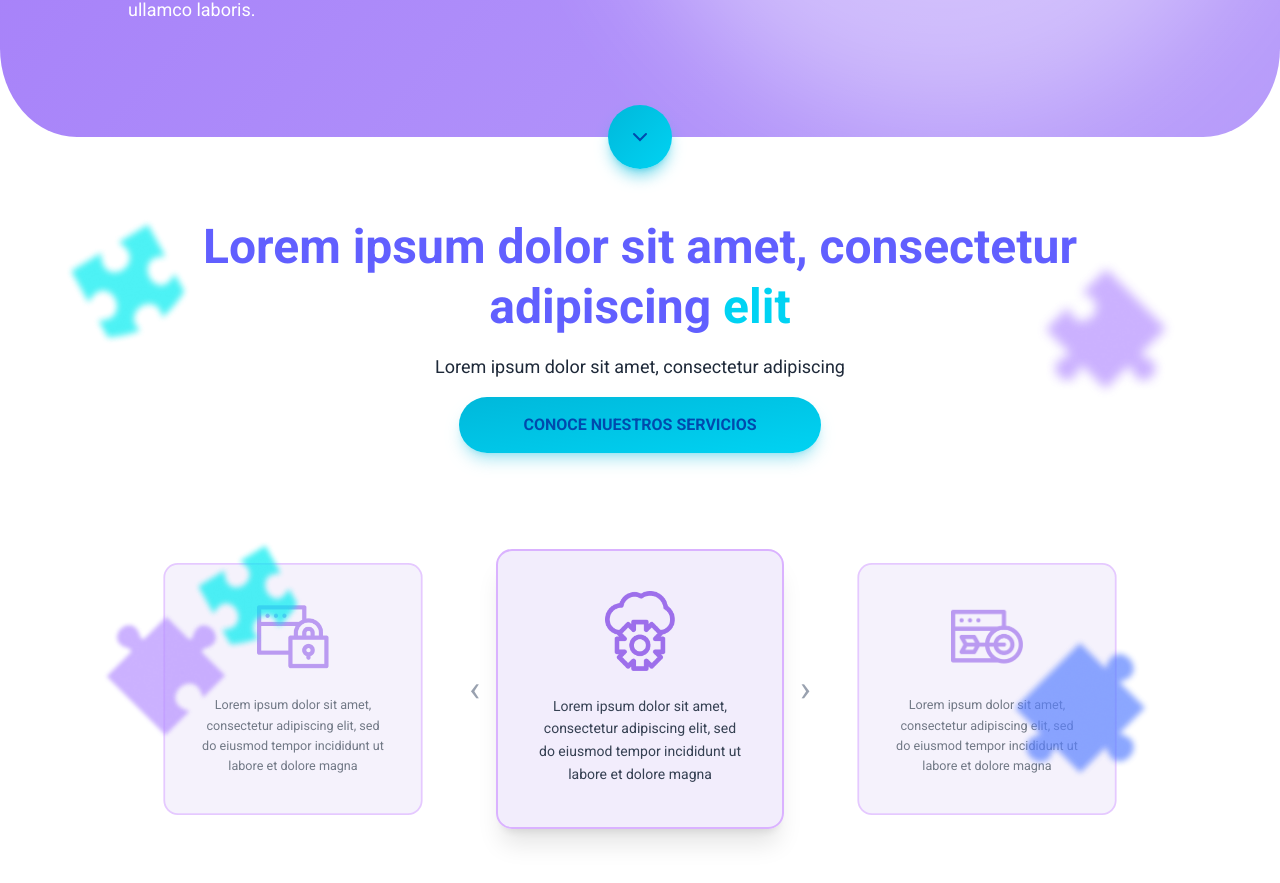
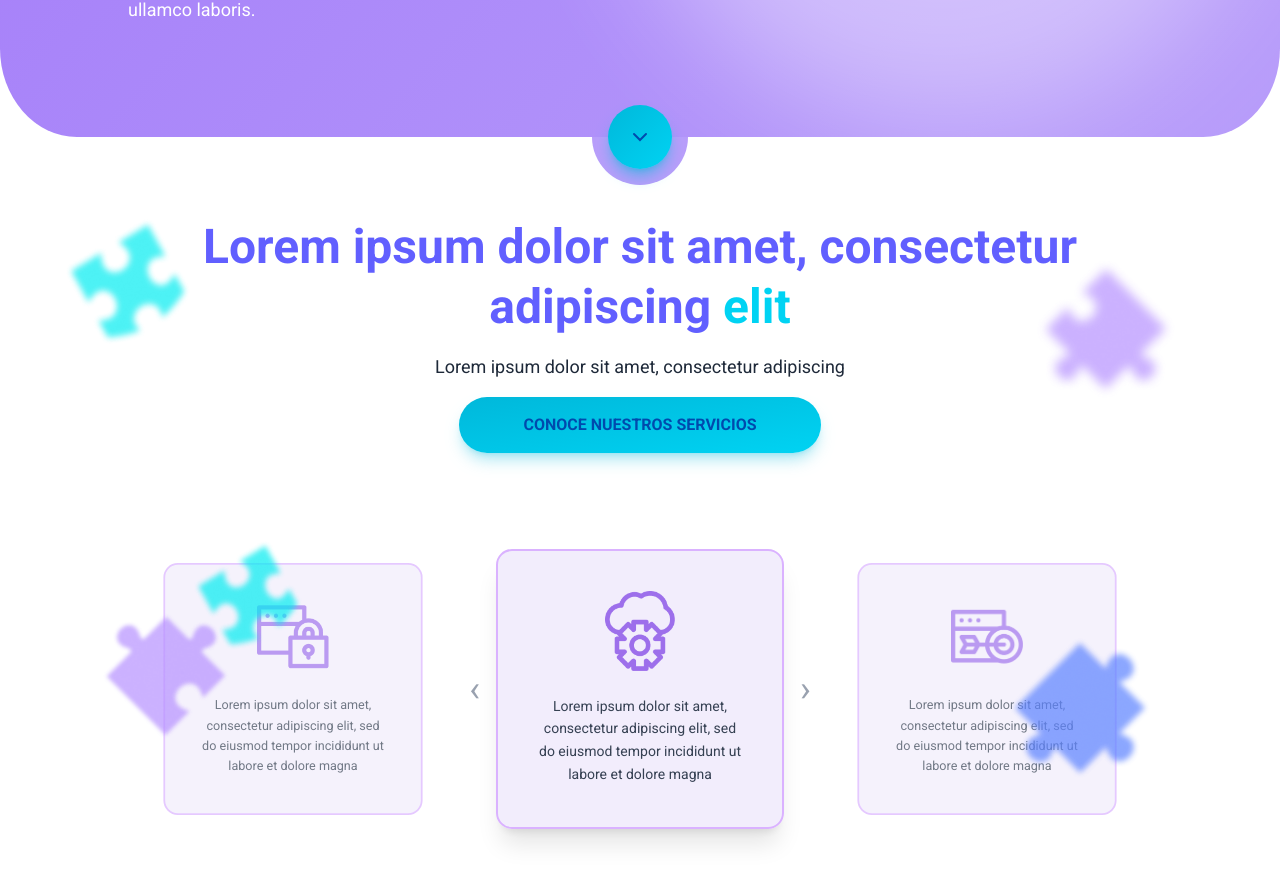
Before and after one commit to CerebiiaCompany/hilda-landing, a React (Vite) app: page / in a window 1280 px wide. Shown: the part 1401-2284 px from the top of the page. Built offline with nearby package versions, Linux system fonts and the light colour scheme.

Commit message:
fix:fix-redondeo-button-direction-back

```diff
--- a/src/components/ServicesSection.tsx
+++ b/src/components/ServicesSection.tsx
@@ -34,10 +34,13 @@ export default function ServicesSection() {
         <div className="bg-white">
             <div className="min-h-screen relative pb-20 pt-20 px-12 md:px-20">
                 <div className="flex justify-center absolute top-0 left-0 right-0 -translate-y-8 z-20">
-                    <div className="w-16 h-16 bg-gradient-to-br from-cyan-500 to-cyan-400 rounded-full flex items-center justify-center text-white cursor-pointer shadow-lg shadow-cyan-500/50 relative">
-                        <svg width="24" height="24" viewBox="0 0 24 24" fill="none">
-                            <path d="M6 9L12 15L18 9" stroke="#004AAD" strokeWidth="2" strokeLinecap="round" />
-                        </svg>
+                    <div className="relative">
+                        <div className="absolute inset-0 w-24 h-12 rounded-b-full -translate-x-4 translate-y-8 bg-primary-lighter"></div>
+                        <div className="w-16 h-16 bg-gradient-to-br from-cyan-500 to-cyan-400 rounded-full flex items-center justify-center text-white cursor-pointer shadow-lg shadow-cyan-500/50 relative z-10">
+                            <svg width="24" height="24" viewBox="0 0 24 24" fill="none">
+                                <path d="M6 9L12 15L18 9" stroke="#004AAD" strokeWidth="2" strokeLinecap="round" />
+                            </svg>
+                        </div>
                     </div>
                 </div>
 
--- a/src/styles/globals.css
+++ b/src/styles/globals.css
@@ -3,6 +3,7 @@
 @theme {
   --color-primary: #8b5cf6;
   --color-primary-light: #a78bfa;
+  --color-primary-lighter: #b89dfa;
   --color-secondary: #06b6d4;
   --color-secondary-light: #22d3ee;
 
```
